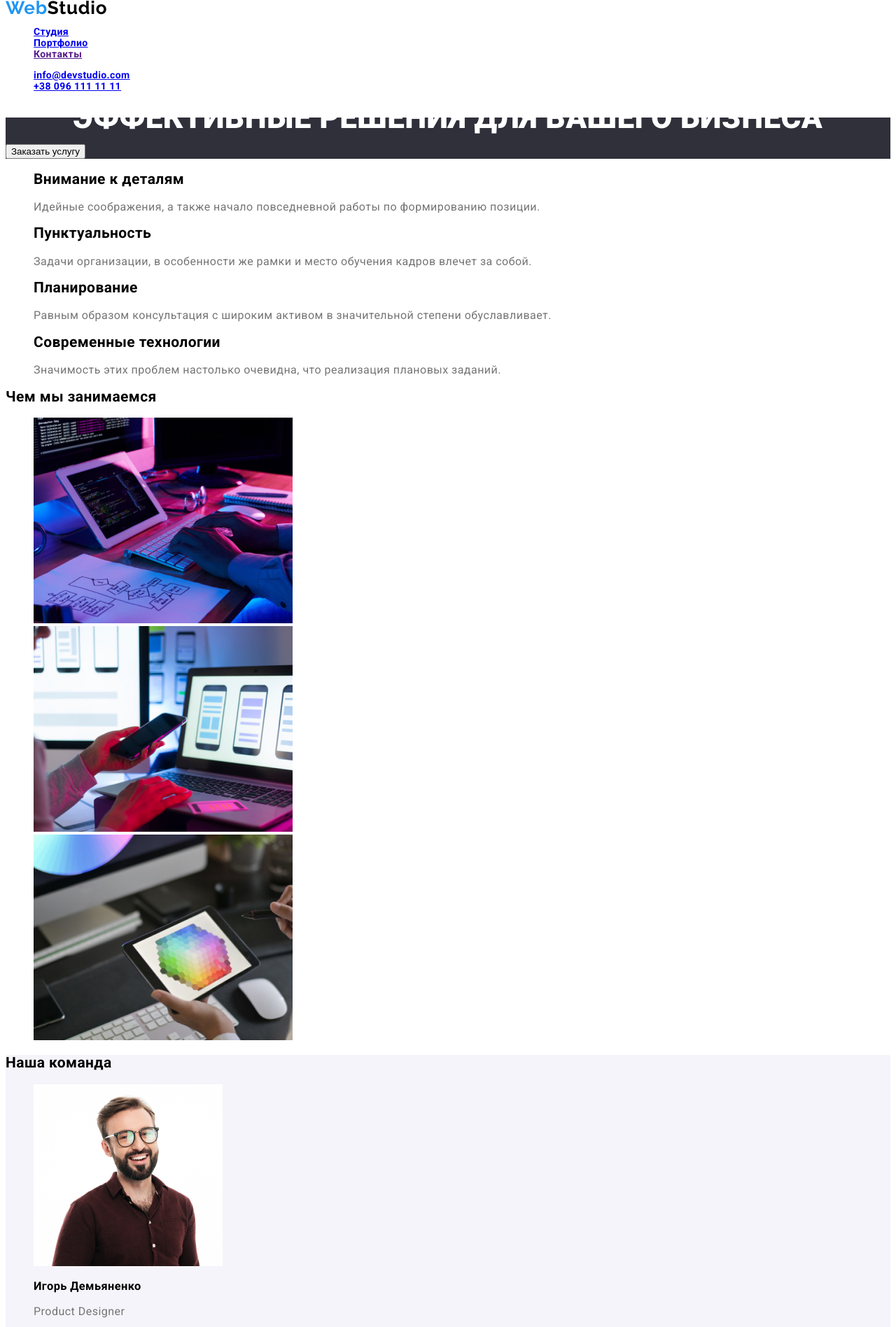
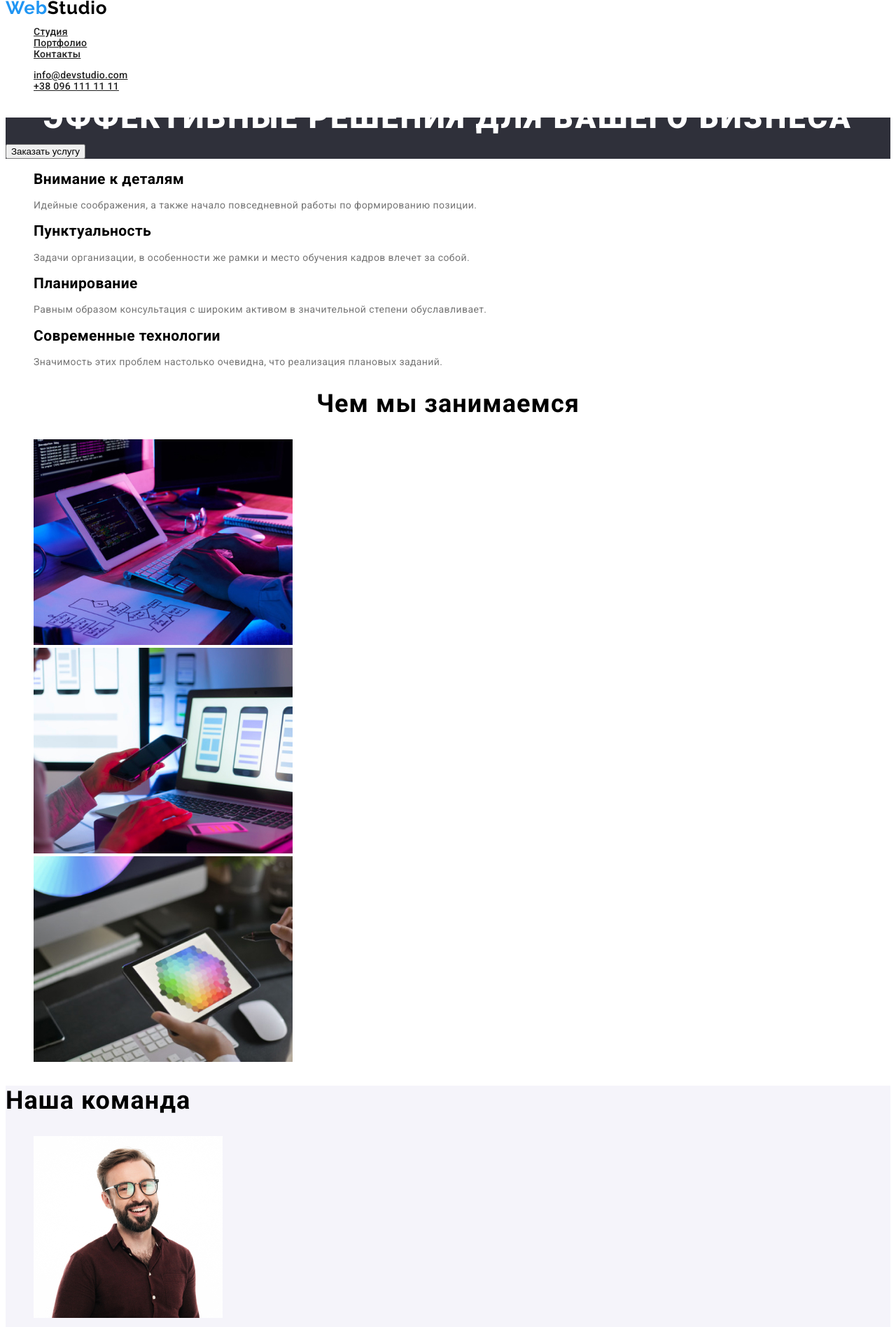
Before and after one commit to baskione/hw1, a plain HTML site: page index.html in a window 1280 px wide. Shown: the top 1897 px of the page at 70% size. Drawn offline with Linux system fonts and the light colour scheme.

Commit message:
добавляет шрифы и цвет

```diff
--- a/css/main.css
+++ b/css/main.css
@@ -39,12 +39,52 @@ body {
 }
 
 
+/* Navigation */
+
+.site-nav.list,
+.site-nav.list:focus {
+  font-family: Roboto, sans-serif;
+  font-weight: 500;
+  font-size: 14px;
+  line-height: 1.14;
+  letter-spacing: 0.02em;
+}
+
+.nav-link {
+  color: var(--title-text-color);
+  font-family: Roboto, sans-serif;
+  font-weight: 500;
+  font-size: 14px;
+  line-height: 1.14;
+  letter-spacing: 0.02em;
+}
+
+.nav-link:hover,
+.nav-link:focus {
+  color: var(--accent-color);
+}
+
+.info-link {
+  color: var(--title-text-color);
+  font-weight: 500;
+  font-size: 14px;
+  line-height: 1.14;
+  letter-spacing: 0.02em;
+}
+
+.info-link:hover,
+.info-link:focus {
+  color: var(--accent-color);
+}
+
 /* :Logo */
 
-.logo {
+.logo,
+.logo:focus {
  font-family: Raleway,sans-serif;
  font-size: 26px;
  line-height: 1.19px;
+ font-weight: 700;
  letter-spacing: 0.03em;
  text-decoration: none;
  color: var(--accent-color);
@@ -62,26 +102,66 @@ color: var(--accent-color);
   color: var(--accent-color);
 }
 
- /* Hero */
+ /* Features */
 
- .hero.list {
+.features {
    background-color: var(--primary-background-color);
  }
 
- .hero-title {
+.main-heading {
   font-weight: 900;
   font-size: 44px;
   line-height: 1.36px;
+  letter-spacing: 0.06em;
   text-align: center;
   text-transform: uppercase;
 
    color: var(--primary-white-color)
  }
 
+.work-header {
+  font-weight: 700;
+  font-size: 36px;
+  line-height: 1.17;
+  letter-spacing: 0.03em;
+  text-align: center;
+}
+
+ .features-text {
+   color: var(--primary-text-color);
+   font-weight: 400;
+   font-size: 14px;
+   line-height: 1,71px;
+   letter-spacing: 0.03em;
+ }
+
+
+
+ /* Team */
+
 .section-team {
    background-color: var(--additional-background-color);
  }
 
+.team-title {
+   font-weight: 700;
+   font-size: 36px;
+   line-height: 1.17;
+   letter-spacing: 0.03em;
+ }
+
+ .team-position {
+   color: var(--secondary-text-color);
+   font-weight: 500;
+   font-size: 16px;
+   line-height: 1.19;
+ }
+
+ .team-names {
+   font-weight: 500;
+   font-size: 16px;
+   line-height: 1.19;
+ }
 
 /* Button */
 
@@ -89,15 +169,9 @@ color: var(--accent-color);
   cursor: pointer;
 }
 
-.text {
-    color: var(--primary-text-color);
-      font-weight: 400;
-      font-size: 16px;
-      line-height: 19px;
-      letter-spacing: 0.03em;
-  }
 
   /* Footer */
+
 .footer-list {
     background-color: var(--primary-background-color);
   }
--- a/index.html
+++ b/index.html
@@ -24,46 +24,47 @@
         </ul>
       </nav>
       <ul class="list">
-        <li><a href="mailto:info@devstudio.com">info@devstudio.com</a></li>
-        <li><a href="tel:+380961111111">+38 096 111 11 11</a></li>
+        <li><a class="info-link" href="mailto:info@devstudio.com">info@devstudio.com</a></li>
+        <li><a class="info-link" href="tel:+380961111111">+38 096 111 11 11</a></li>
       </ul>
     </header>
     <main>
-      <!-- Герой -->
-      <section class="hero list">
-        <h1 class="hero-title">Эффективные решения для вашего бизнеса</h1>
+      <!-- Преимущества -->
+      <section class="features">
+        <h1 class="main-heading">Эффективные решения для вашего бизнеса</h1>
         <button type="button">Заказать услугу</button>
       </section>
       <section>
         <ul class="list">
           <li>
             <h2>Внимание к деталям</h2>
-            <p class="text">
+            <p class="features-text">
               Идейные соображения, а также начало повседневной работы по формированию позиции.
             </p>
           </li>
           <li>
             <h2>Пунктуальность</h2>
-            <p class="text">
+            <p class="features-text">
               Задачи организации, в особенности же рамки и место обучения кадров влечет за собой.
             </p>
           </li>
           <li>
             <h2>Планирование</h2>
-            <p class="text">
+            <p class="features-text">
               Равным образом консультация с широким активом в значительной степени обуславливает.
             </p>
           </li>
           <li>
             <h2>Современные технологии</h2>
-            <p class="text">
+            <p class="features-text">
               Значимость этих проблем настолько очевидна, что реализация плановых заданий.
             </p>
           </li>
         </ul>
       </section>
-      <section class="section-">
-        <h2>Чем мы занимаемся</h2>
+
+      <section class="work">
+        <h2 class="work-header">Чем мы занимаемся</h2>
         <ul class="list">
           <li>
             <img src="./img/pick1.jpg" alt="Man making code" />
@@ -77,27 +78,27 @@
         </ul>
       </section>
       <section class="section-team">
-        <h2 class="section-title">Наша команда</h2>
+        <h2 class="team-title">Наша команда</h2>
         <ul class="list">
           <li>
             <img src="./img/id.jpg" width="270" alt="Product Designer" />
-            <h3>Игорь Демьяненко</h3>
-            <p class="text">Product Designer</p>
+            <h3 class="team-names">Игорь Демьяненко</h3>
+            <p class="team-position">Product Designer</p>
           </li>
           <li>
             <img src="./img/or.jpg" width="270" alt="Frontend Developer" />
-            <h3>Ольга Репина</h3>
-            <p class="text">Frontend Developer</p>
+            <h3 class="team-names">Ольга Репина</h3>
+            <p class="team-position">Frontend Developer</p>
           </li>
           <li>
             <img src="./img/nt.jpg" width="270" alt="Marketing" />
-            <h3>Николай Тарасов</h3>
-            <p class="text">Marketing</p>
+            <h3 class="team-names">Николай Тарасов</h3>
+            <p class="team-position">Marketing</p>
           </li>
           <li>
             <img src="./img/me.jpg" width="270" alt="UI Designer" />
-            <h3>Михаил Ермаков</h3>
-            <p class="text">UI Designer</p>
+            <h3 class="team-names">Михаил Ермаков</h3>
+            <p class="team-position">UI Designer</p>
           </li>
         </ul>
       </section>
```
Lines whose indentation alone changed are shown as unchanged.
